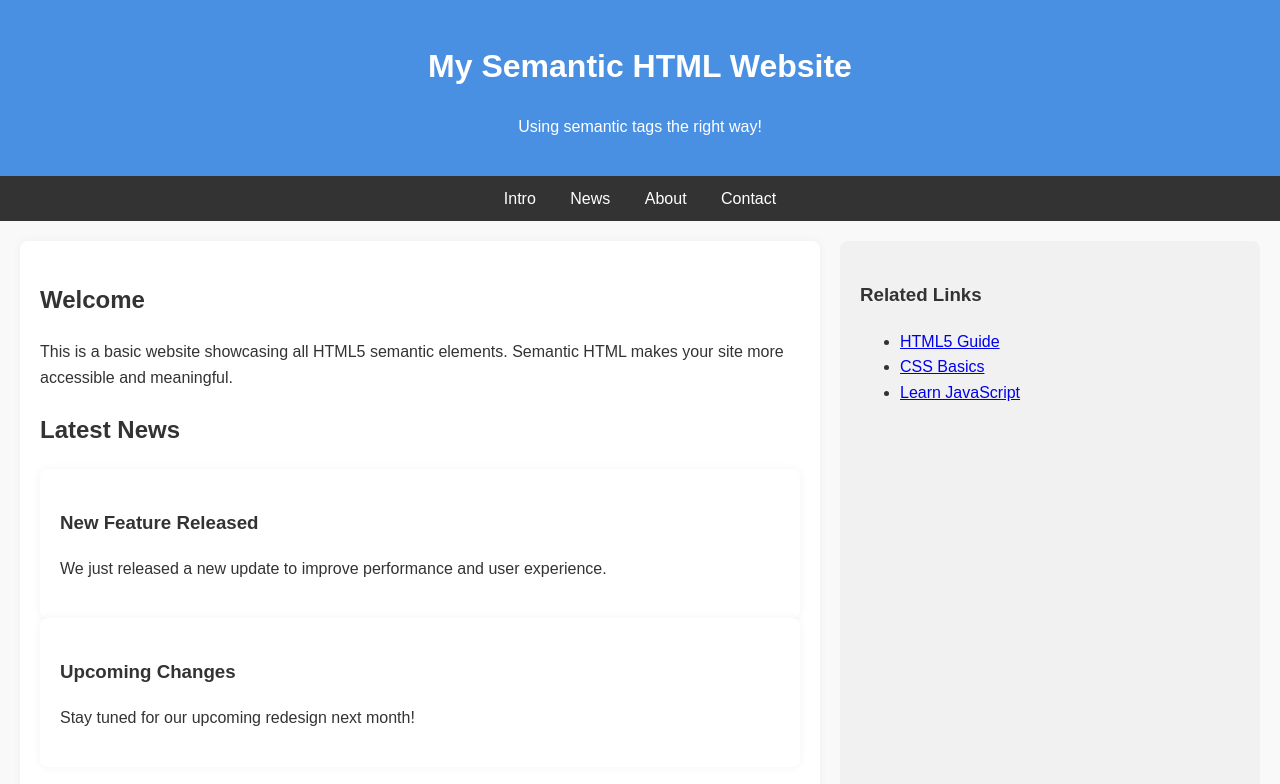
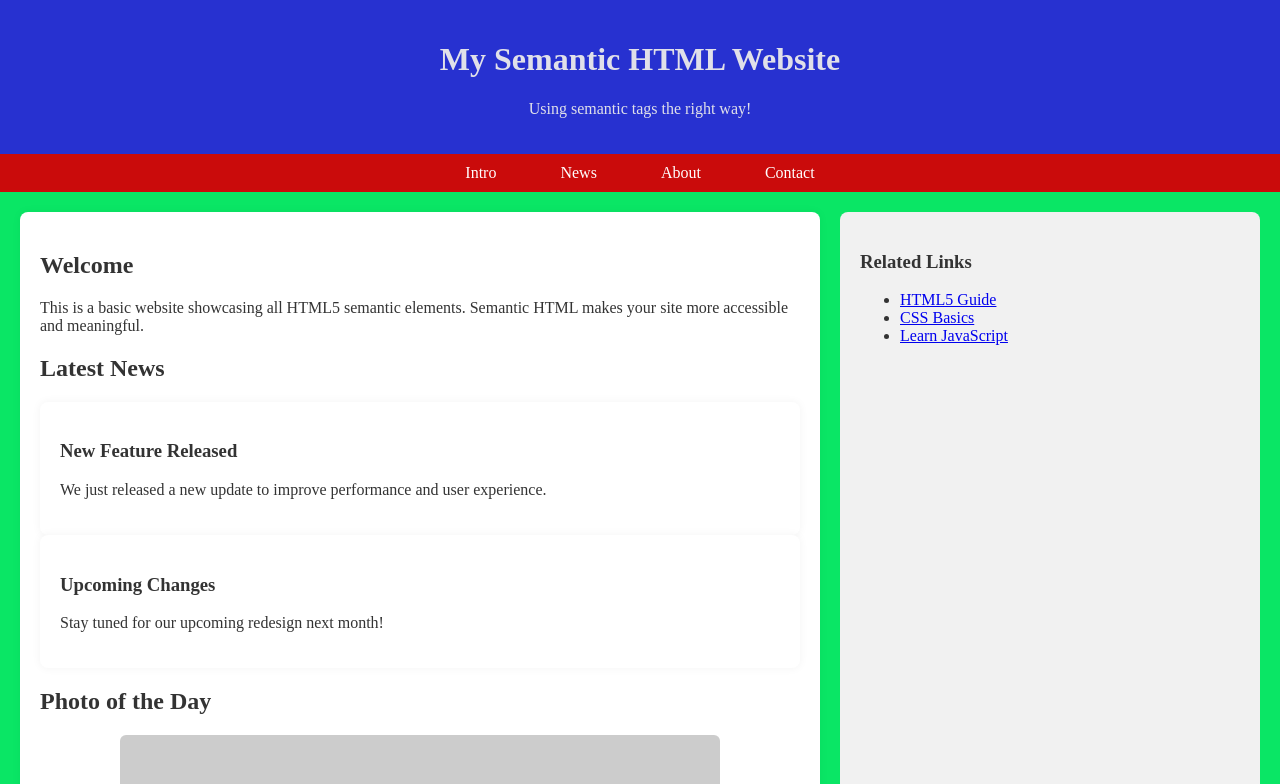
Before and after one commit to Mohamed9211/htmlcourse, a plain HTML site: page semantic-elements/index.html in a window 1280 px wide. Shown: the top 784 px of the page. Drawn offline with Linux system fonts and the light colour scheme; placeholder pictures from the web are drawn by us.

Commit message:
i have added semantic-elements and personal-web-v1

```diff
--- a/semantic-elements/index.html
+++ b/semantic-elements/index.html
@@ -6,23 +6,23 @@
   <title>Semantic HTML Example</title>
   <style>
     body {
-      font-family: Arial, sans-serif;
+      font-family: Arial, Helvetica, sans-serif
       line-height: 1.6;
-      margin: 0;
-      padding: 0;
-      background: #f9f9f9;
-      color: #333;
+      margin:0;
+      padding:0;
+      background: #0ae665;
+      color: #333333;
     }
 
     header {
-      background: #4a90e2;
-      color: white;
+      background: rgba(45, 12, 231, 0.822);
+      color: #e0e0e9;
       padding: 20px;
       text-align: center;
     }
 
     nav {
-      background: #333;
+      background: #ca0b0b;
       color: white;
       padding: 10px;
       text-align: center;
@@ -30,7 +30,7 @@
 
     nav a {
       color: white;
-      margin: 0 15px;
+      margin: 0 30px;
       text-decoration: none;
     }
 
```
Also changed, not shown: personal-web-v1/index.html (added, +14 -0 lines), personal-web-v1/jobs.html (added, +11 -0 lines).
